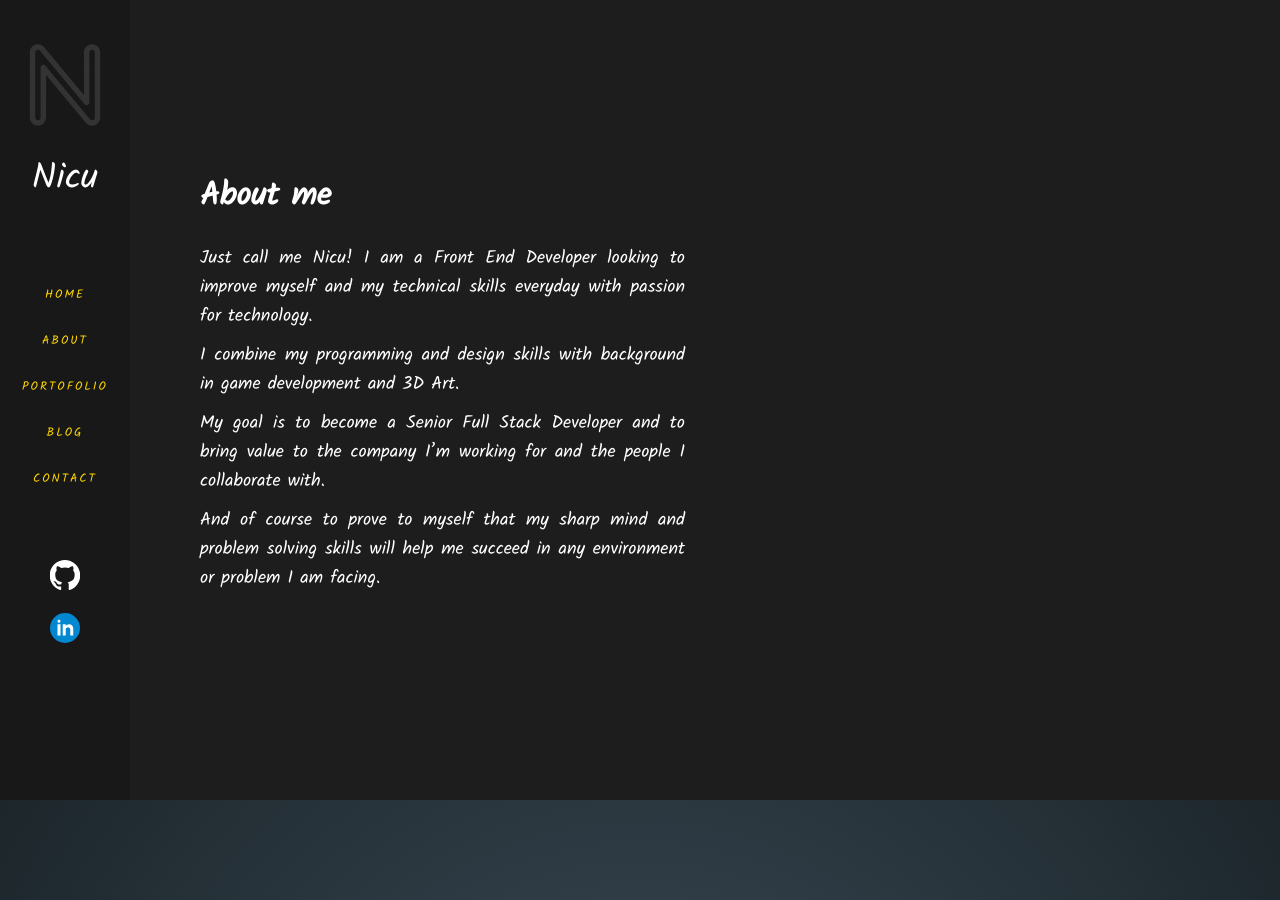
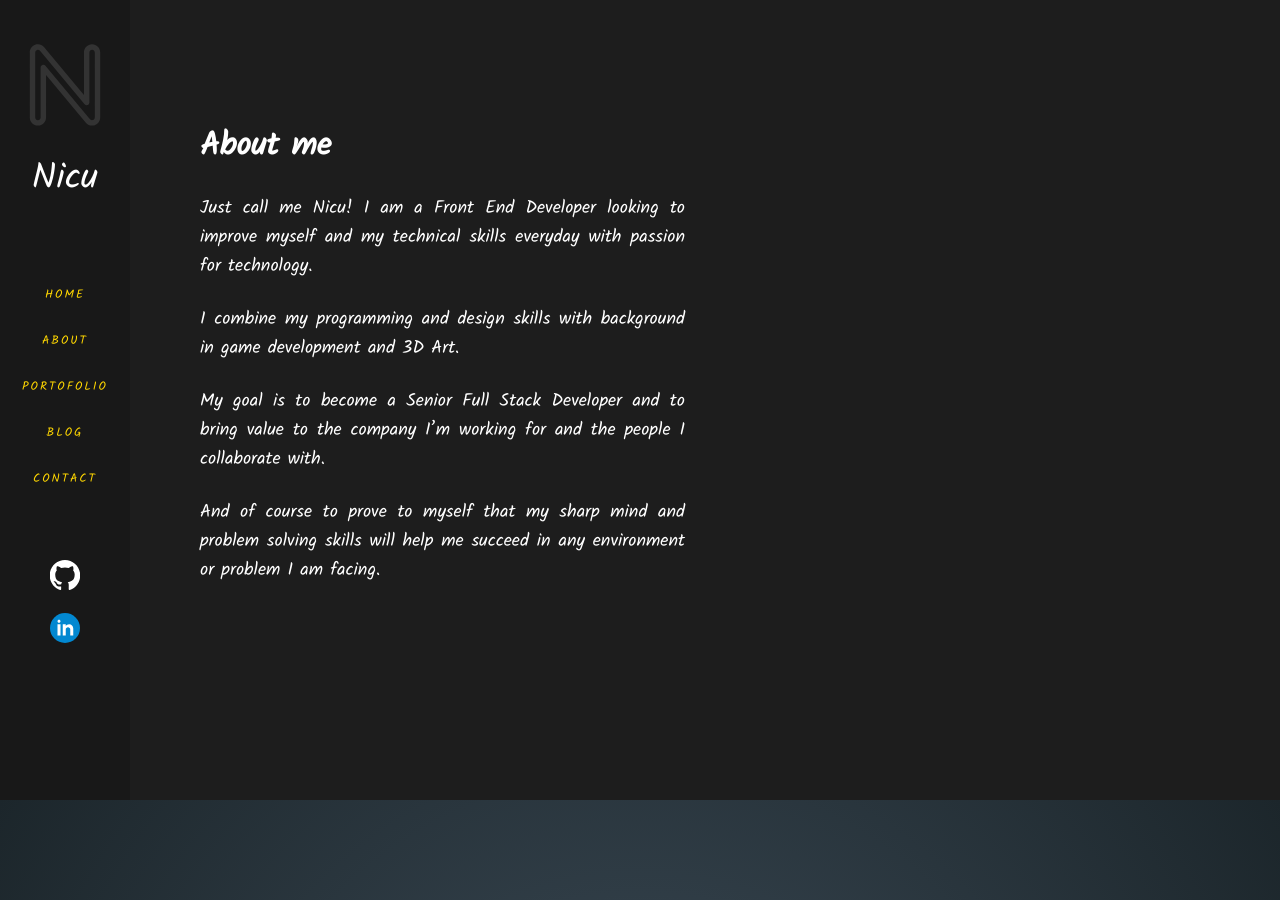
Before and after one commit to IoghiStudio/portfolio-website, a React (Create React App) app: page /#/about in a window 1280 px wide. Shown: the top 900 px of the page. Built offline with nearby package versions, Linux system fonts and the light colour scheme.

Commit message:
about page update

```diff
--- a/src/components/About/About.scss
+++ b/src/components/About/About.scss
@@ -14,7 +14,7 @@
   &__page {
     box-sizing: border-box;
     flex-basis: 50%;
-    padding: 100px 20px 20px;
+    padding: 50px 20px 20px;
   }
 
   &__animation {
@@ -32,6 +32,6 @@
 
   &__span {
     display: block;
-    padding-bottom: 10px;
+    padding-bottom: 24px;
   }
 }
```
